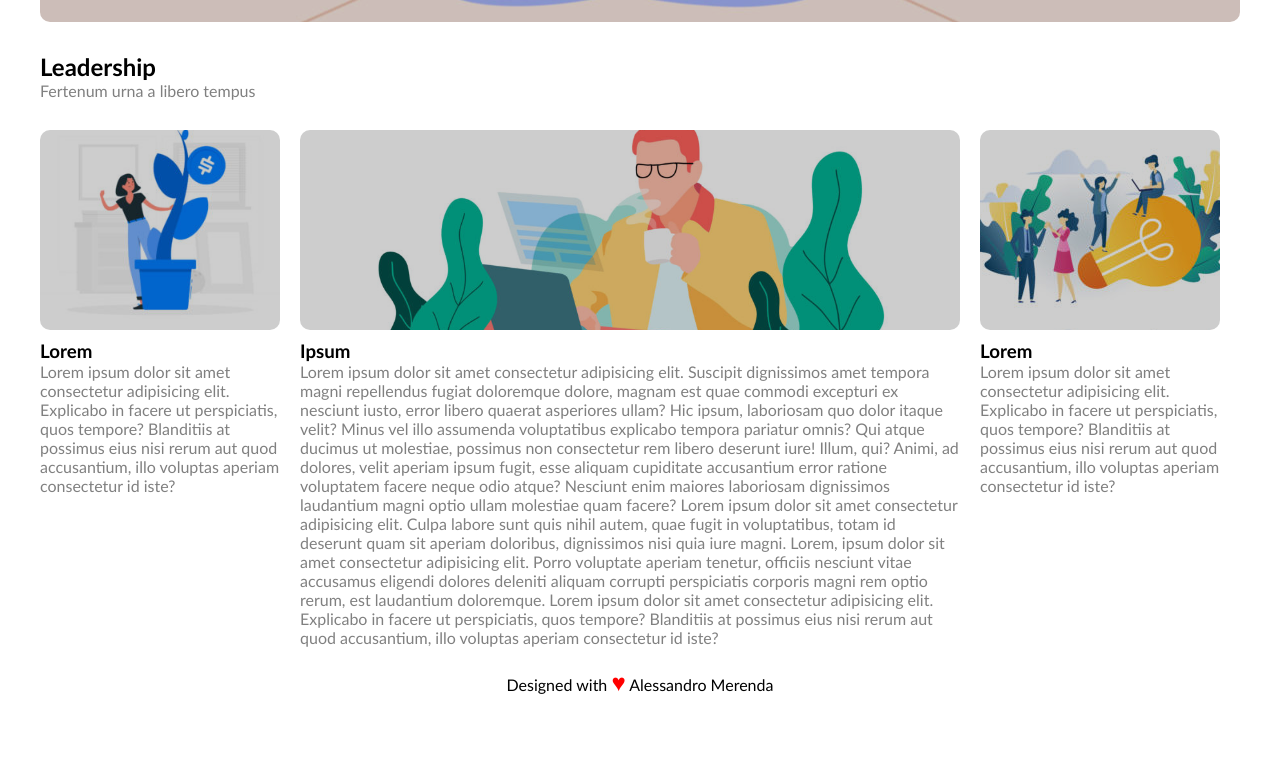
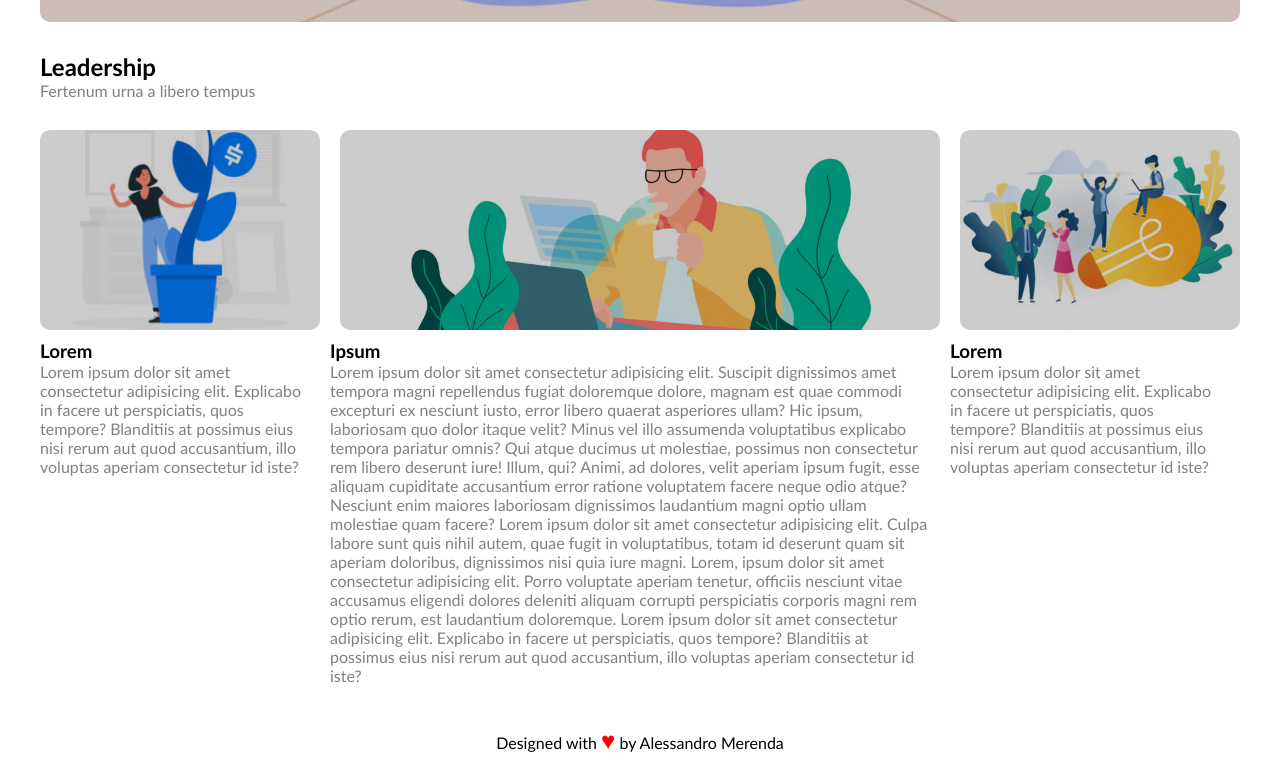
Before and after one commit to Alessandro2014/htmlcss-wp, a plain HTML site: page index.html in a window 1280 px wide. Shown: the part 623-1398 px from the top of the page. Before the commit the page ends 1320 px from the top, so only its background shows below. Drawn offline with Linux system fonts and the light colour scheme.

Commit message:
correzzioni sul margine e sulle class

```diff
--- a/css/style.css
+++ b/css/style.css
@@ -10,7 +10,7 @@
     margin: 0 auto;
 }
 
- .clearfix::after {
+.clearfix::after {
     content: "";
     display: table;
     clear: both;
@@ -49,7 +49,7 @@ li {
 .spotlight {
     height: 500px;
     padding: 25% 40% 10% 5%;
-    background-color: rgba(7, 7, 7, 0.2);
+    background-color: rgba(0, 0, 0, 0.2);
     border-radius: 10px;
 
 }
@@ -62,43 +62,46 @@ li {
 .opaque {
     height: 100%;
     width: 100%;
-    background-color: rgba(7, 7, 7, 0.2);
+    background-color: rgba(0, 0, 0, 0.2);
     border-radius: 10px;
 }
 
 .img_leadership {
     height: 200px;
-    width: 20%;
+    width: calc((50% / 2) - 20px);
     border-radius: 10px;
     background-position: center;
-    margin: 30px 20px 10px 0;
     float: left;
 }
 
 .img_1 {
     background-size: 100%;
     background-image: url("../img/img-1.jpg");
+    margin: 30px 20px 10px 0;
 }
 
 .img_2 {
-    width: 55%;
+    width: 50%;
     background-size: 100%;
     background-image: url("../img/banner-2.jpg");
+    margin: 30px 20px 10px 0;
+
 }
 
 .img_3 {
     background-image: url("../img/img-3.jpg");
+    margin: 30px 0px 10px 0;
+
 }
 
 .text {
-    height: 200px;
-    width: 20%;
+    width: calc((50% / 2) - 30px);
     margin: 0px 20px 20px 0;
     float: left;
 }
+
 .text_along {
-    height: auto;
-    width: 55%;
+    width: 50%;
     margin: 0px 20px 20px 0;
     float: left;
 }
@@ -109,6 +112,7 @@ p {
 
 footer {
     text-align: center;
+    margin: 20px 0;
 }
 
 #hearts {
--- a/index.html
+++ b/index.html
@@ -28,7 +28,7 @@
         <main>
             <!-- sezione spotlight -->
             <section class="section_1">
-                <div class="spotlight"><div class="text_spotlight"> <p id="text_spotlight">Pentium ac placerat dui interdum nunc in eros urna morbi</p>Lorem ipsum dolor sit amet consectetur, adipisicing elit. Blanditiis maiores amet adipisci vel provident sed expedita officiis dolores. Lorem ipsum dolor sit amet consectetur adipisicing elit..</div></div>
+                <div class="spotlight"><div> <p id="text_spotlight">Pentium ac placerat dui interdum nunc in eros urna morbi</p>Lorem ipsum dolor sit amet consectetur, adipisicing elit. Blanditiis maiores amet adipisci vel provident sed expedita officiis dolores. Lorem ipsum dolor sit amet consectetur adipisicing elit..</div></div>
             </section>
 
             <!-- /sezione spotlight -->
@@ -39,7 +39,7 @@
                 <h2>Leadership</h2> <p>Fertenum urna a libero tempus</p>
             </section>
 
-            <section class="img_section clearfix">
+            <section class="clearfix">
                 <div class="img_leadership img_1"><div class="opaque"></div></div>
 
                 <div class="img_leadership img_2"><div class="opaque"></div></div>
@@ -56,7 +56,7 @@
             <!-- /sezione Leadership -->
         </main>
 
-        <footer>Designed with <span id="hearts">&hearts;</span> Alessandro Merenda</footer>
+        <footer>Designed with <span id="hearts">&hearts;</span> by Alessandro Merenda</footer>
     </div>
 </body>
 </html>
```
